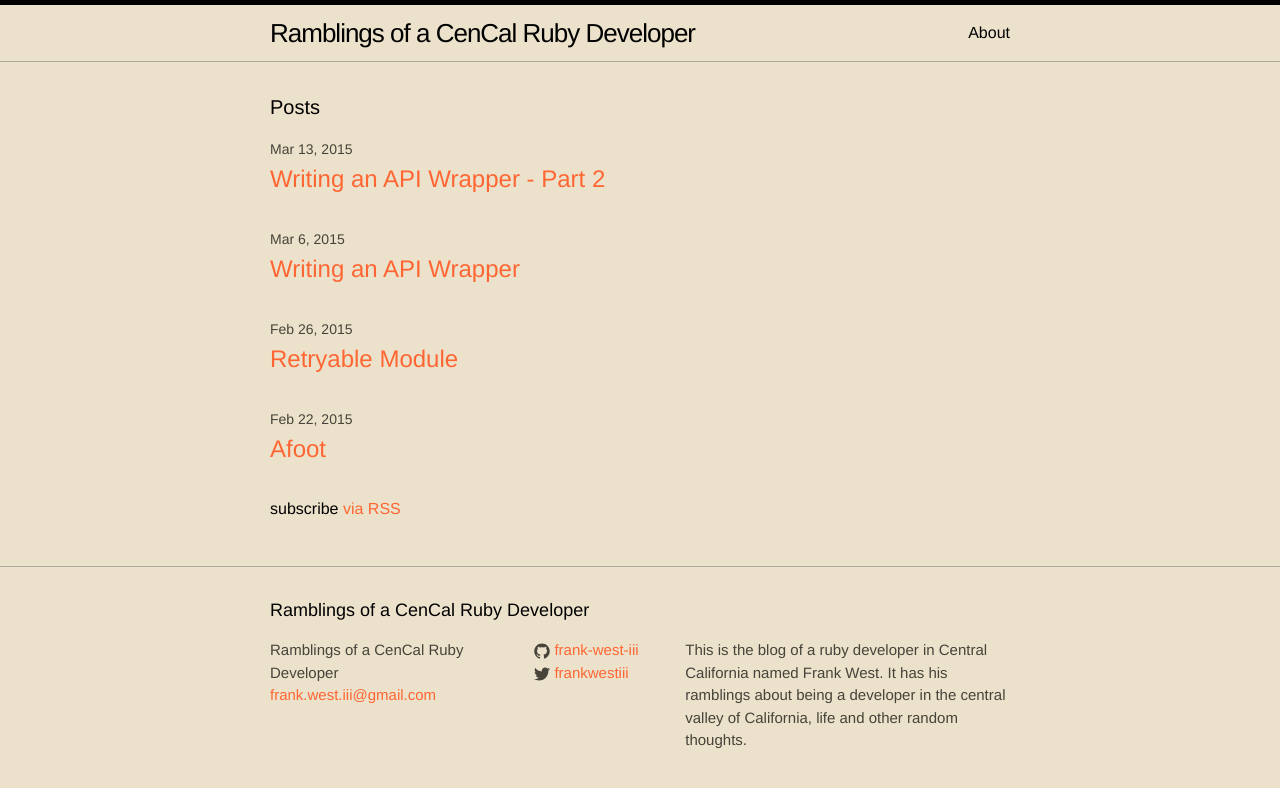
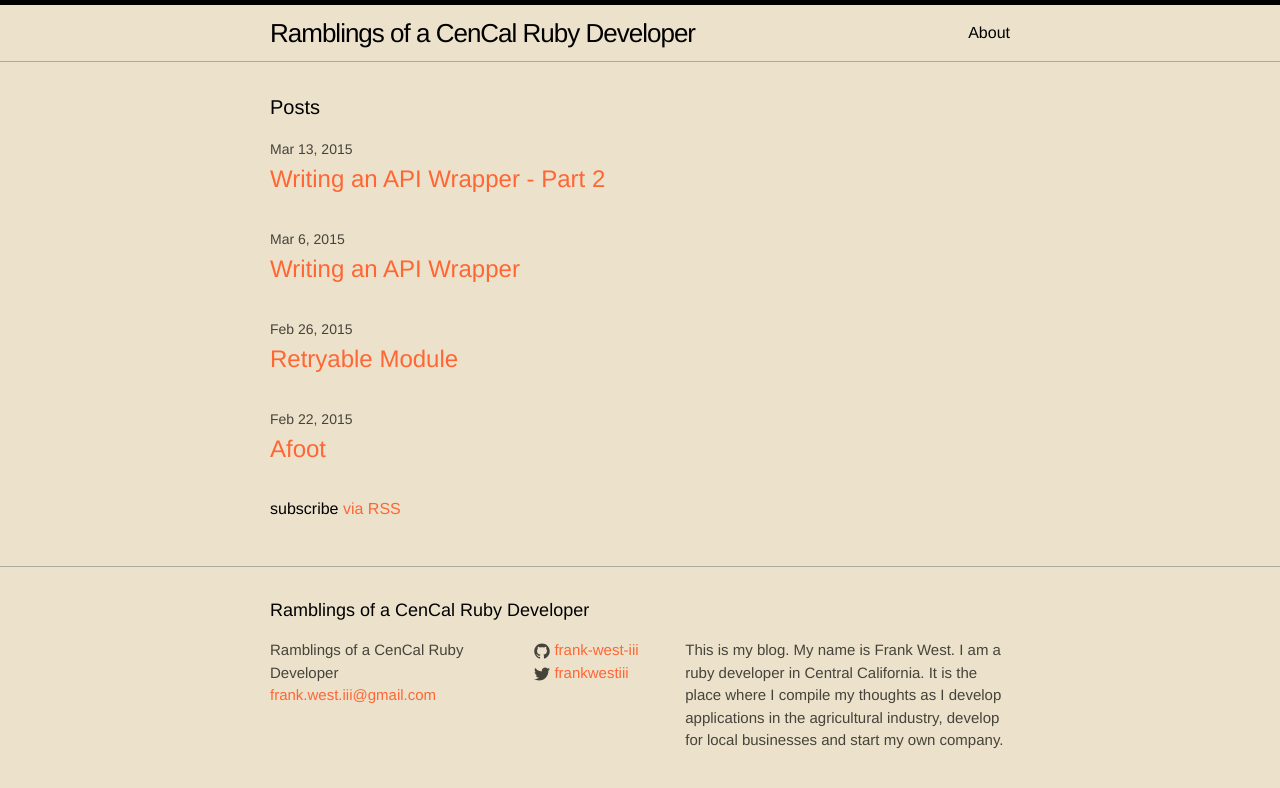
Before and after one commit to frank-west-iii/frank-west-iii.github.io, a Jekyll site: the page built from index.html, in a window 1280 px wide. Shown: the top 788 px of the page. Built offline with Jekyll 4.4.1, drawn with Linux system fonts in a browser that asks for light colours.

Commit message:
Updated description

```diff
--- a/_config.yml
+++ b/_config.yml
@@ -2,11 +2,11 @@
 title: Ramblings of a CenCal Ruby Developer
 email: frank.west.iii@gmail.com
 description: > # this means to ignore newlines until "baseurl:"
-  This is the blog of a ruby developer in Central California named Frank West.
-  It has his ramblings about being a developer in the central valley of California,
-  life and other random thoughts.
+  This is my blog. My name is Frank West. I am a ruby developer in Central California.
+  It is the place where I compile my thoughts as I develop applications in the agricultural
+  industry, develop for local businesses and start my own company.
 baseurl: "" # the subpath of your site, e.g. /blog/
-url: "https://frank-west-iii.github.io"
+url: "http://www.frankwestiii.com"
 twitter_username: frankwestiii
 github_username:  frank-west-iii
 
```
